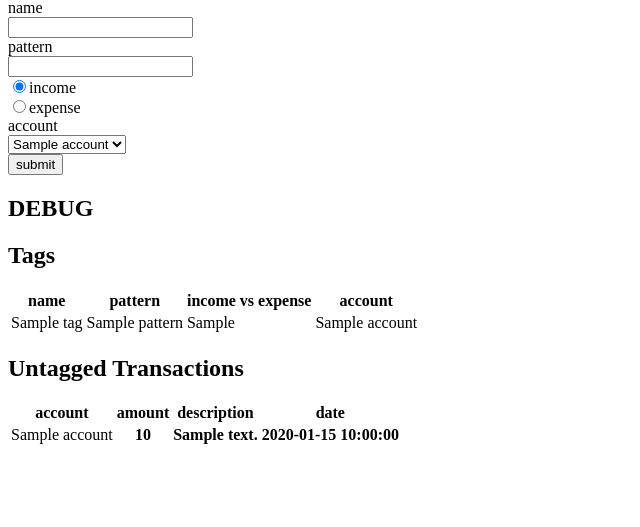
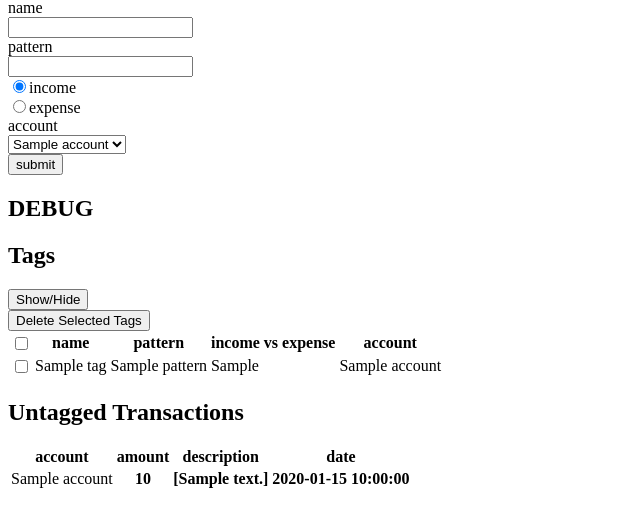
Before and after one commit to unbrokenrabbit/finances-web, a Flask app: template docker/web/templates/import_tags.html in a window 1280 px wide. Shown: the part 117-644 px from the top of the page, without its empty margins (0-640 px from the left). Run offline with Flask 2, Linux system fonts and the light colour scheme; the template is opened without the code that fills it: most values are stand-ins (such as "Sample title", 1, 10 or a date in 2020).

Commit message:
UI for adding and deleting tags

```diff
--- a/docker/web/app.py
+++ b/docker/web/app.py
@@ -3,7 +3,9 @@ import sys
 import time
 from flask import Flask
 from flask import render_template
+from flask import redirect
 from flask import request
+from flask import url_for
 from werkzeug import secure_filename
 
 import finances.thing
@@ -84,6 +86,7 @@ def import_tags():
         if tag.account and tag.name and tag.pattern and tag.income_vs_expense and tag.account:
             debug.append( 'all fields accounted for' )
             data_manager.upsert_tag( tag )
+            data_manager.apply_tags()
         else:
             debug.append( 'missing field(s)' )
 
@@ -92,6 +95,17 @@ def import_tags():
     untagged_transactions = data_manager.get_untagged_transactions()
 
     return render_template( 'import_tags.html', accounts=accounts, untagged_transactions=untagged_transactions, tags=tags, debug=debug )
+
+@app.route( '/delete-tags', methods=['POST'] )
+def delete_tags():
+    data_manager = finances.datastore.MongoDataManager()
+    tags_to_delete = request.form.getlist( 'tag_to_delete' )
+    for tag_to_delete in tags_to_delete:
+        data_manager.delete_tag( tag_to_delete )
+
+    data_manager.apply_tags()
+
+    return redirect( url_for( 'import_tags' ) )
 
 @app.route( '/import-transactions' )
 def import_transactions():
--- a/docker/web/templates/import_tags.html
+++ b/docker/web/templates/import_tags.html
@@ -31,8 +31,12 @@
     <br />
 {% endfor %}
 <h2>Tags</h2>
-<table>
+<button onclick="hideShowTags()">Show/Hide</button>
+<form action={{url_for('delete_tags')}} method="post">
+    <input type="submit" value="Delete Selected Tags"/>
+    <table id="tags_table" style="display: block;">
         <tr>
+            <th><input type="checkbox" /></th>
             <th>name</th>
             <th>pattern</th>
             <th>income vs expense</th>
@@ -40,6 +44,7 @@
         </tr>
     {% for tag in tags %}
         <tr>
+            <td><input type="checkbox" name="tag_to_delete" value="{{tag.id}}" /></td>
             <td>{{tag.name}}</td>
             <td>{{tag.pattern}}</td>
             <td>{{tag.income_vs_expense}}</td>
@@ -47,6 +52,7 @@
         </tr>
     {% endfor %}
     </table>
+</form>
 <h2>Untagged Transactions</h2>
 <table>
     <tr>
@@ -59,8 +65,22 @@
     <tr>
         <td>{{untagged_transaction.account}}</td>
         <th>{{untagged_transaction.amount}}</th>
-        <th>{{untagged_transaction.description}}</th>
+        <th>[{{untagged_transaction.description}}]</th>
         <th>{{untagged_transaction.date}}</th>
     </tr>
     {% endfor %}
+<script>
+function hideShowTags() {
+    tags_table = document.getElementById( 'tags_table' )
+    if( tags_table.style.display == 'none' ) {
+        tags_table.style.display = 'block'
+    }
+    else if( tags_table.style.display == 'block' ) {
+        tags_table.style.display = 'none'
+    }
+    else {
+        alert( 'table display value should not be [' + tags_table.style.display + ']' )
+    }
+}
+</script>
 {% endblock %}
```
Lines whose indentation alone changed are shown as unchanged.
